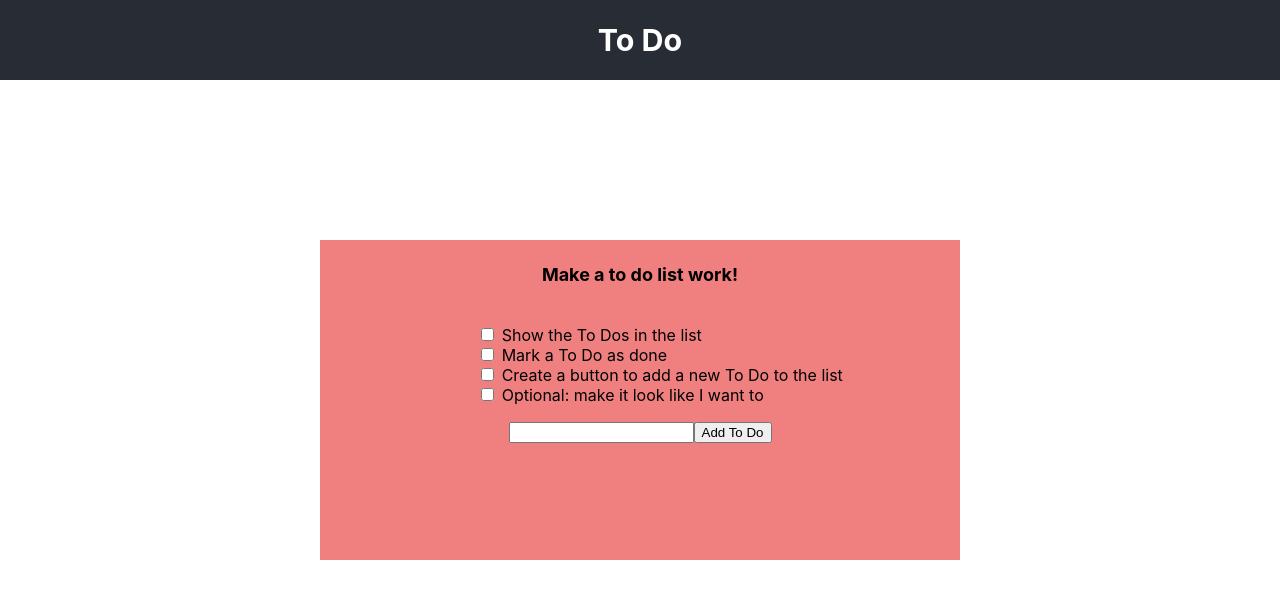
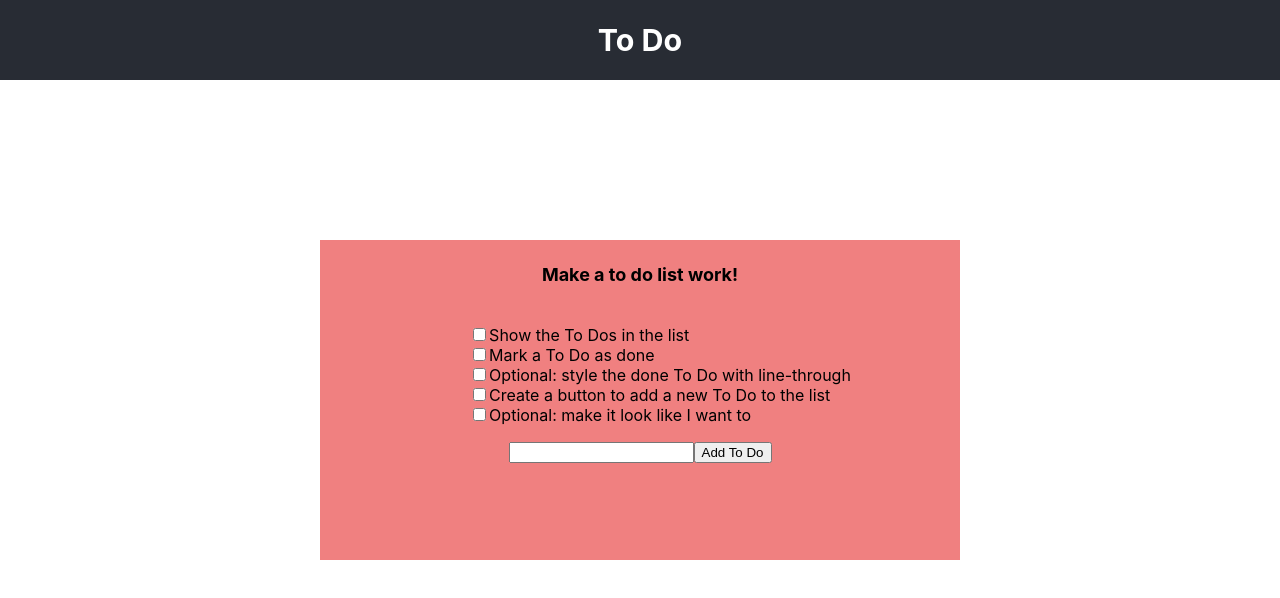
Before and after one commit to maschenk/womens-day-workshop, a React (Create React App) app: page / in a window 1280 px wide. Shown: the top 598 px of the page. Built offline with nearby package versions, Linux system fonts and the light colour scheme.

Commit message:
add suggestions

```diff
--- a/src/Data/list.js
+++ b/src/Data/list.js
@@ -3,6 +3,7 @@ const list = {
   items: [
     { itemText: 'Show the To Dos in the list', checked: false },
     { itemText: 'Mark a To Do as done', checked: false },
+    { itemText: 'Optional: style the done To Do with line-through', checked: false },
     {
       itemText: 'Create a button to add a new To Do to the list',
       checked: false
--- a/src/ToDoList/NewToDoItem.js
+++ b/src/ToDoList/NewToDoItem.js
@@ -1,25 +1,17 @@
 import React from 'react';
 
 class NewToDoItem extends React.Component {
-  constructor() {
-    super();
-    this.state = { text: '' };
+  state = { text: '' };
 
-    this.handleAdd = this.handleAdd.bind(this);
-    this.updateText = this.updateText.bind(this);
-  }
+  handleAdd = (event) => {
+    event.preventDefault();
 
-  handleAdd(event) {
-    event.preventDefault();
-    const { text: newItemText } = this.state;
-    const { onAdd } = this.props;
-
-    onAdd(newItemText);
+    this.state.text !== '' && this.props.onAdd(this.state.text);
 
     this.setState({ text: '' });
   }
 
-  updateText(event) {
+  updateText = (event) => {
     event.preventDefault();
     this.setState({ text: event.target.value });
   }
--- a/src/ToDoList/ToDoItem.css
+++ b/src/ToDoList/ToDoItem.css
@@ -1,3 +1,7 @@
 li {
   list-style: none;
 }
+
+li.done {
+  text-decoration: line-through;
+}
--- a/src/ToDoList/ToDoItem.js
+++ b/src/ToDoList/ToDoItem.js
@@ -1,19 +1,20 @@
-import React from 'react';
-import './ToDoItem.css';
+import React from "react";
+import "./ToDoItem.css";
 
 const ToDoItem = ({ item: { itemText, checked }, onCheck, index }) => {
   const handleCheck = () => {
     onCheck(index);
   };
+  const todoClass = checked ? "done" : "undone";
 
   return (
-    <li data-testid="to-do-item">
+    <li className={todoClass} data-testid="to-do-item">
       <input
         type="checkbox"
         checked={checked}
         onChange={handleCheck}
         data-testid="item-checkbox"
-      />{' '}
+      />
       {itemText}
     </li>
   );
--- a/src/ToDoList/ToDoList.js
+++ b/src/ToDoList/ToDoList.js
@@ -1,59 +1,42 @@
-import React from 'react';
-import './ToDoList.css';
-import ToDoItem from './ToDoItem';
-import NewToDoItem from './NewToDoItem';
+import React from "react";
+import "./ToDoList.css";
+import ToDoItem from "./ToDoItem";
+import NewToDoItem from "./NewToDoItem";
 
 class ToDoList extends React.Component {
-  constructor() {
-    super();
-    this.state = { items: [] };
+  state = { items: this.props.list.items };
 
-    this.addItem = this.addItem.bind(this);
-    this.checkItem = this.checkItem.bind(this);
+  addItem = (newItemText) => {
+    const newItem = { itemText: newItemText, checked: false };
+
+    this.setState((state) => {
+      return {
+        items: [...state.items, newItem],
+      };
+    });
+  };
+
+  checkItem = (index) => {
+    const updatedItemList = this.state.items.map((item, i) => {
+      if (i === index) {
+        item.checked = !item.checked;
       }
-
-  componentDidMount() {
-    const {
-      list: { items }
-    } = this.props;
-
-    this.setState({ items: items });
-  }
-
-  addItem(newItemText) {
-    const { items } = this.state;
-    items.push({
-      itemText: newItemText,
-      checked: false
+      return item;
     });
 
-    this.setState({ items: items });
-  }
-
-  checkItem(index) {
-    const { items } = this.state;
-
-    const oldStatus = items[index].checked;
-
-    items[index].checked = !oldStatus;
-
-    this.setState({ items: items });
-  }
+    this.setState({
+      items: updatedItemList,
+    });
+  };
 
   render() {
-    const { items } = this.state;
-    const {
-      list: { title }
-    } = this.props;
-
     return (
       <div className="list-container" data-testid="list-container">
         <h4 className="list-title" data-testid="list-title">
-          {title}
+          {this.props.list.title}
         </h4>
         <ul className="list-list" data-testid="list-list">
-          {items &&
-            items.map((item, index) => (
+          {this.state.items.map((item, index) => (
             <ToDoItem
               key={item.itemText}
               item={item}
```
Also changed, not shown: 1 other file (tests, documents, lock files or other folders). Lines whose indentation alone changed are shown as unchanged.
